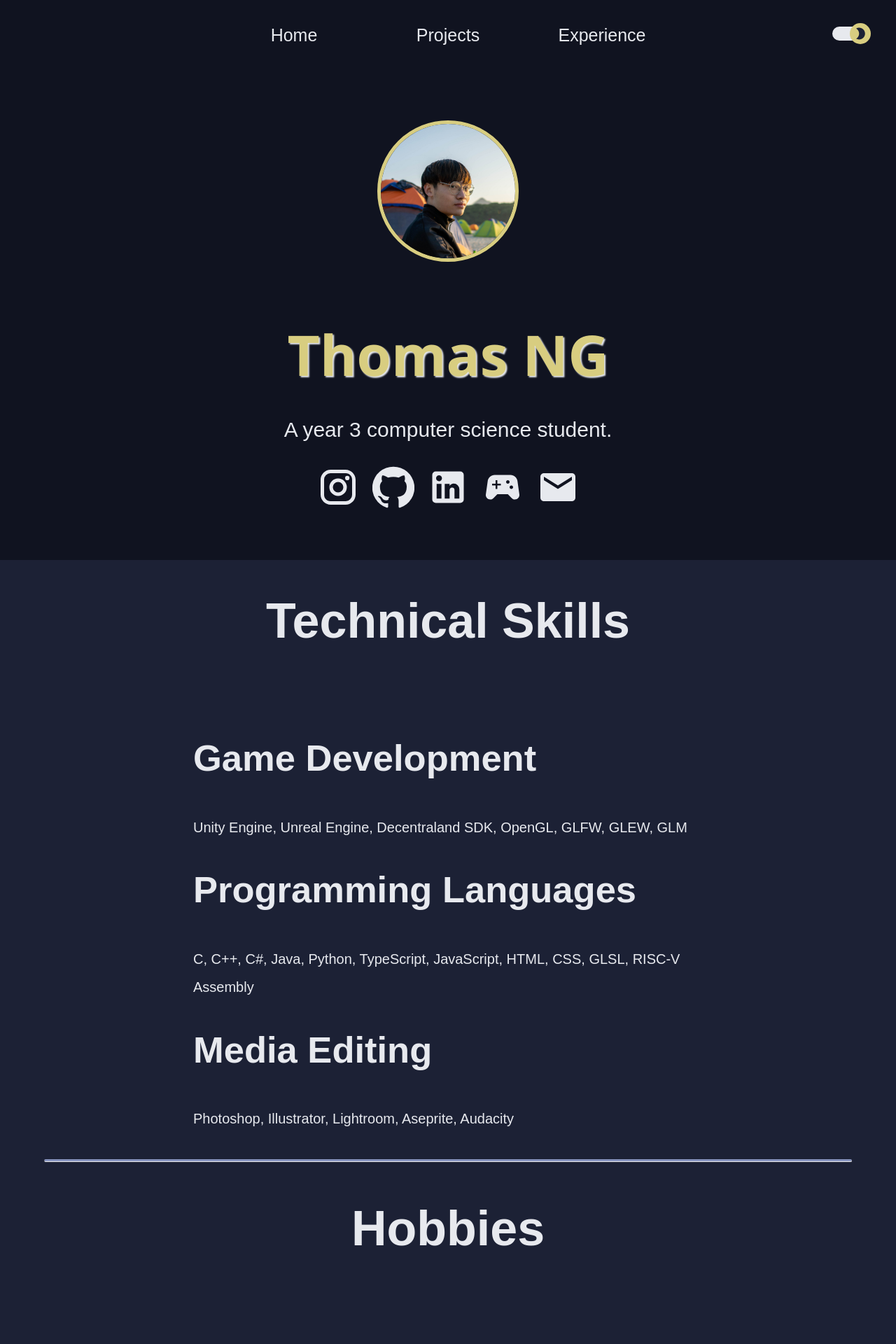
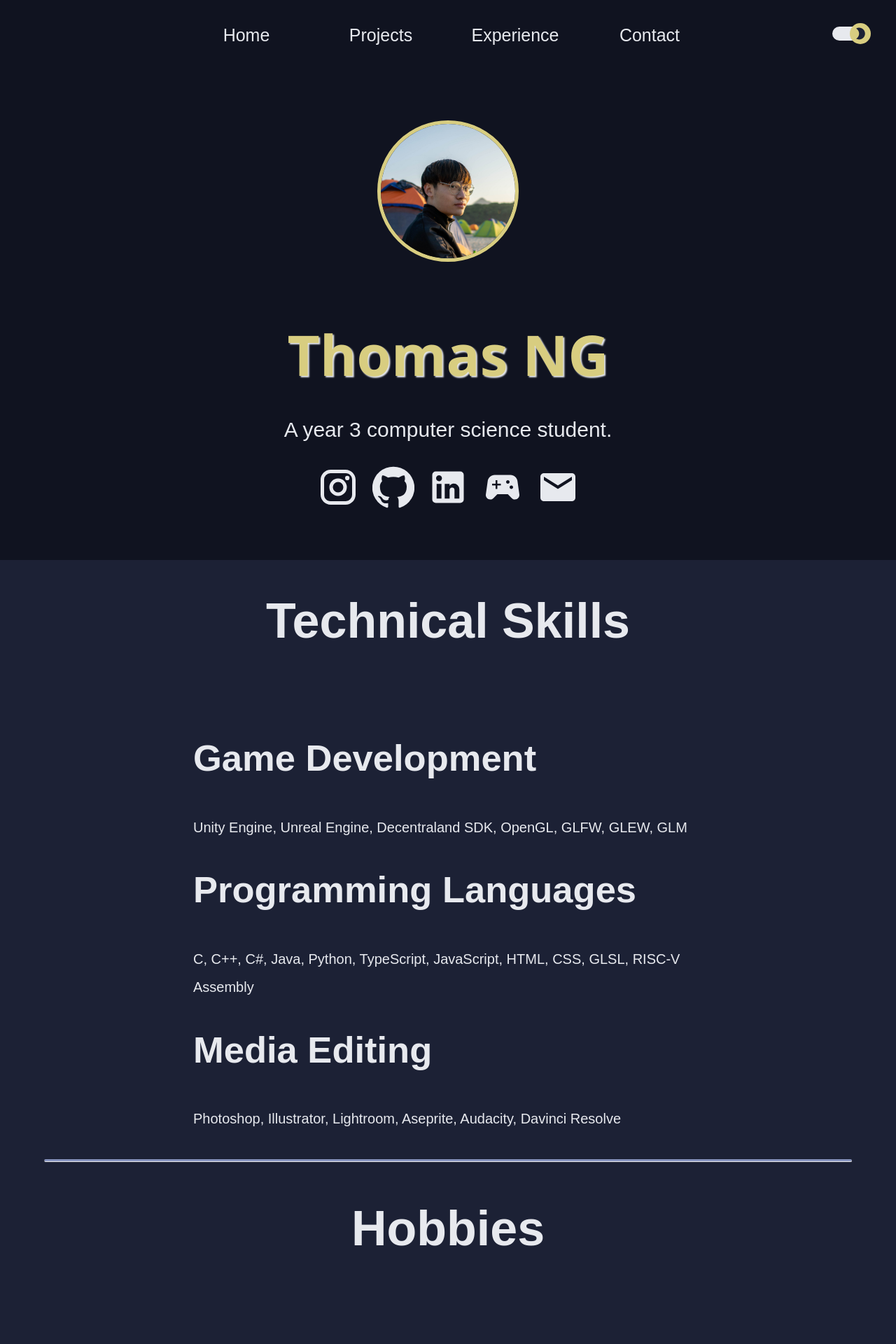
Before and after one commit to hkdjyu/hkdjyu.github.io, a React (Create React App) app: page / in a window 1280 px wide. Shown: the top 1920 px of the page at 70% size. Built offline with nearby package versions, Linux system fonts and the light colour scheme.

Commit message:
Added animation(not stable)

```diff
--- a/package.json
+++ b/package.json
@@ -9,6 +9,7 @@
     "@testing-library/jest-dom": "^5.14.1",
     "@testing-library/react": "^13.0.0",
     "@testing-library/user-event": "^13.2.1",
+    "framer-motion": "^9.0.2",
     "react": "^18.2.0",
     "react-bootstrap": "^2.7.1",
     "react-dom": "^18.2.0",
--- a/src/App.js
+++ b/src/App.js
@@ -4,10 +4,11 @@ import {BrowserRouter as Router, Routes, Route, Navigate} from 'react-router-dom
 import Home from "./Pages/Home";
 import Projects from "./Pages/Projects";
 import Experience from "./Pages/Experience";
+import ProjectDisplay from './Pages/ProjectDisplay';
 import Navbar from "./Components/Navbar";
 import Footer from "./Components/Footer";
-import ProjectDisplay from './Pages/ProjectDisplay';
 import ScrollToTop from './Components/ScrollToTop';
+import AnimatedRoutes from './Components/AnimatedRoutes';
 
 
 export const ThemeContext = React.createContext(null);
@@ -25,13 +26,7 @@ function App() {
       <Router>
         <ScrollToTop />
           <Navbar />
-          <Routes>
-            <Route path="/" element={<Home />} />
-            <Route path="/projects" element={<Projects />} />
-            <Route path="/Project/:id" element={<ProjectDisplay />} />
-            <Route path="/experience" element={<Experience />} />
-            <Route path="/website" element={ <Navigate to="/" /> } />
-          </Routes>
+            <AnimatedRoutes/>
           <Footer />
       </Router>
     </div>
--- /dev/null
+++ b/src/Components/AnimatedRoutes.js
@@ -0,0 +1,25 @@
+import React from "react";
+import {Routes, Route, Navigate, useLocation} from "react-router-dom";
+import Home from "../Pages/Home";
+import Projects from "../Pages/Projects";
+import Experience from "../Pages/Experience";
+import ProjectDisplay from '../Pages/ProjectDisplay';
+import {AnimatePresence} from "framer-motion";
+
+function AnimatedRoutes() {
+  const location = useLocation();
+  return (
+    <AnimatePresence>
+      <Routes location={location} key={location.pathname}>
+        <Route path="/" element={<Home />} />
+        <Route path="/projects" element={<Projects />} />
+        <Route path="/project/:id" element={<ProjectDisplay />} />
+        <Route path="/experience" element={<Experience />} />
+        <Route path="/*" element={ <Navigate to="/" /> } />
+      </Routes>
+    </AnimatePresence>
+
+  );
+}
+
+export default AnimatedRoutes;
--- a/src/Components/Navbar.js
+++ b/src/Components/Navbar.js
@@ -1,5 +1,5 @@
 import React from "react";
-import {Link, useLocation} from "react-router-dom";
+import {Link, useLocation, useNavigate} from "react-router-dom";
 import "../Styles/Navbar.css";
 import MenuIcon from "@material-ui/icons/Reorder";
 import DarkMode from "./DarkMode";
@@ -16,6 +16,36 @@ function Navbar() {
   }, [location]);
 
 
+  // navigate to current home page using use Navigate
+  const navigate = useNavigate();
+  const goToContact = () => {
+      navigate("/");
+      // wait 0.5s and scroll smoothly to bottom
+      setTimeout(() => {
+          window.scrollTo({
+              top: document.body.scrollHeight,
+              left: 0,
+              behavior: "smooth",
+          });
+      }
+      , 750);
+  };
+
+  const goToHome = () => {
+      navigate("/");
+      // wait 0.5s and scroll smoothly to top
+      setTimeout(() => {
+          window.scrollTo({
+              top: 0,
+              left: 0,
+              behavior: "smooth",
+          });
+      }
+      , 500);
+  };
+
+
+
   return (
     <div className="navbar"id={expandNavbar ? "open" : "close"}>
       <div className="left">
@@ -23,13 +53,16 @@ function Navbar() {
       </div>
       <div className="middle">
         <div className="link">
-          <Link to={"/"}> Home </Link>
+          <button onClick={goToHome}> Home </button>
         </div>
         <div className="link">
           <Link to={"/Projects"}> Projects </Link>
         </div>
         <div className="link">
           <Link to={"/Experience"}> Experience </Link>
+        </div>
+        <div className="link">
+          <button onClick={goToContact}> Contact </button>
         </div>
 
       </div>
--- a/src/Pages/Experience.js
+++ b/src/Pages/Experience.js
@@ -4,10 +4,11 @@ import 'react-vertical-timeline-component/style.min.css';
 import {ExperienceList} from "../UserData/ExperienceList";
 import "../Styles/Experience.css";
 import { Description } from '@material-ui/icons';
+import { motion } from 'framer-motion';
 
 function Experience() {
   let experienceList = ExperienceList.map((exp) => (
-    <VerticalTimelineElement
+      <VerticalTimelineElement
       className={exp.nature}
       date={exp.date}
       dateClassName={"vertical-timeline-element--date"}
@@ -32,6 +33,7 @@ function Experience() {
         })}
       </div>
     </VerticalTimelineElement>
+
   ));
 
   return (
--- a/src/Pages/Home.js
+++ b/src/Pages/Home.js
@@ -7,10 +7,16 @@ import GmailIcon from "@material-ui/icons/Mail";
 import ItchIcon from "@material-ui/icons/SportsEsports"
 import propic from "../Assets/propic.jpg";
 import "../Styles/Home.css";
+import {motion} from "framer-motion";
 
 function Home() {
   return (
-    <div className="home">
+    <motion.div
+      className="home"
+      initial={{width: 0}}
+      animate={{width: "100%"}}
+      exit={{x: window.innerWidth, trasition: {duration: 0.01}}}
+    >
       <div className="about">
         <div className="propic"><
           img src={propic} alt="Profile Picture" />
@@ -45,7 +51,7 @@ function Home() {
           <li className="item">
             <h2> Media Editing </h2>
             <span>
-              Photoshop, Illustrator, Lightroom, Aseprite, Audacity
+              Photoshop, Illustrator, Lightroom, Aseprite, Audacity, Davinci Resolve
             </span>
           </li>
         </ol>
@@ -74,7 +80,7 @@ function Home() {
           </li>
         </ol>
       </div>
-    </div>
+    </motion.div>
   );
 }
 
--- a/src/Pages/ProjectDisplay.js
+++ b/src/Pages/ProjectDisplay.js
@@ -3,6 +3,8 @@ import { useParams } from "react-router-dom";
 import { ProjectList } from "../UserData/ProjectList";
 import GitHubIcon from "@material-ui/icons/GitHub";
 import "../Styles/ProjectDisplay.css";
+import { motion } from "framer-motion";
+
 
 function ProjectDisplay() {
 
@@ -11,7 +13,12 @@ function ProjectDisplay() {
     const projectLink = ProjectList[id].link;
 
     return (
-        <div className="project">
+        <motion.div
+            className="project"
+            initial={{width: 0}}
+            animate={{width: "100%"}}
+            exit={{x: window.innerWidth, trasition: {duration: 0.5}}}
+        >
             <div className="heading">
                 <h1> {project.name} </h1>
                 <p> {project.date} </p>
@@ -42,7 +49,7 @@ function ProjectDisplay() {
                 })}
             </div>
 
-        </div>
+        </motion.div>
     );
 }
 
--- a/src/Pages/Projects.js
+++ b/src/Pages/Projects.js
@@ -2,10 +2,16 @@ import React from 'react';
 import ProjectItem from '../Components/ProjectItem';
 import '../Styles/Projects.css';
 import { ProjectList } from '../UserData/ProjectList';
+import { motion } from 'framer-motion';
 
 function Projects() {
   return (
-    <div className="projects">
+    <motion.div
+      className="projects"
+      initial={{width: 0}}
+      animate={{width: window.innerWidth}}
+      exit={{x: window.innerWidth, trasition: {duration: 0.1}}}
+    >
       <div className="projectsHeader">
         <h1>Projects</h1>
       </div>
@@ -20,7 +26,7 @@ function Projects() {
                       /> );
         })}
       </div>
-    </div>
+    </motion.div>
   );
 }
 
--- a/src/Styles/Navbar.css
+++ b/src/Styles/Navbar.css
@@ -35,6 +35,14 @@
     display: flex;
     align-items: center;
     justify-content: center;
+  }
+  .link button{
+    background-color: transparent;
+    border: none;
+    color: var(--navbar_color);
+    cursor: pointer;
+    font-size: 25px;
+    font-family: Arial, Helvetica, sans-serif;
   }
   .navbar a {
     color: var(--navbar_color);
```
Also changed, not shown: 1 other file (tests, documents, lock files or other folders).
